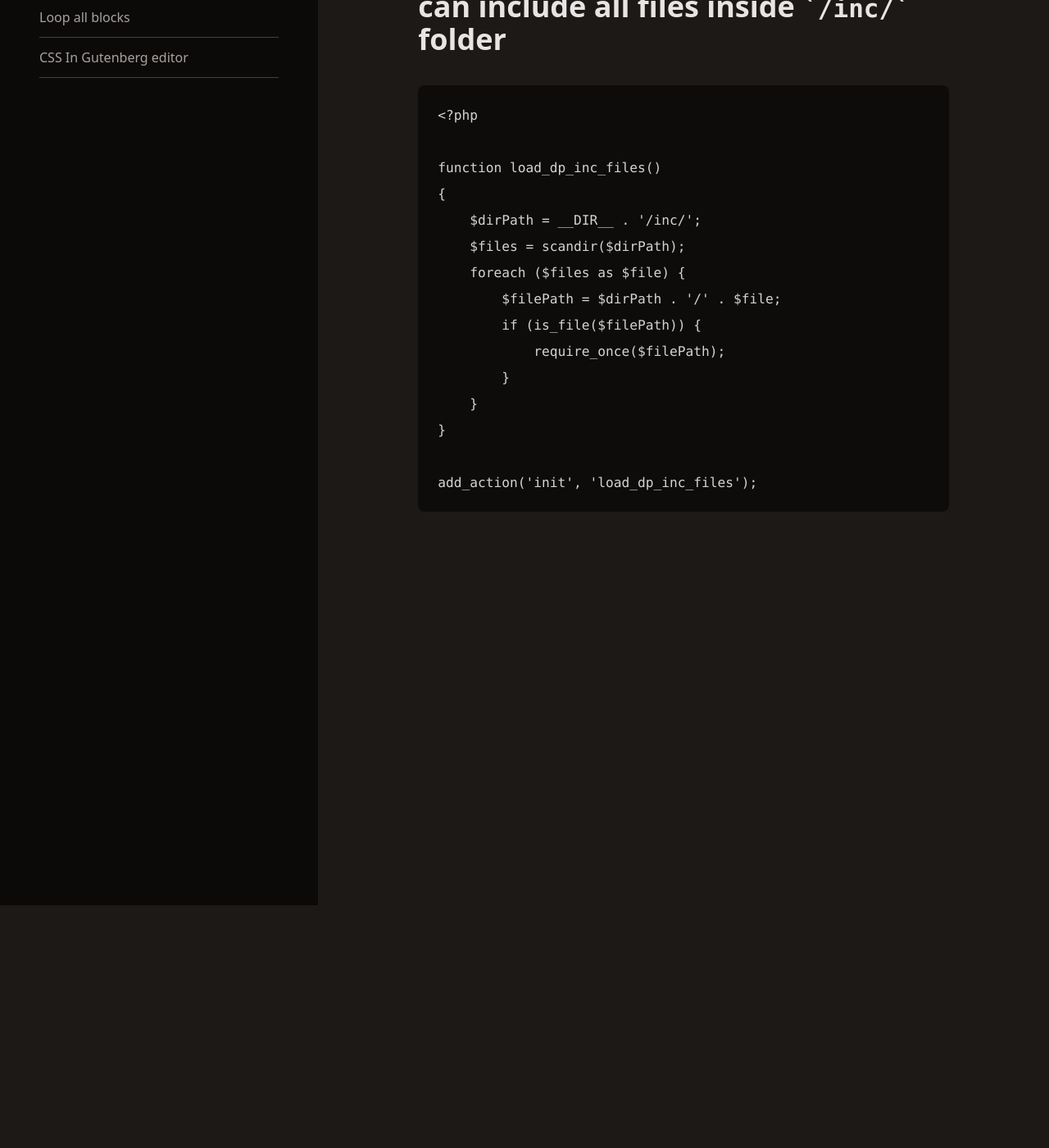
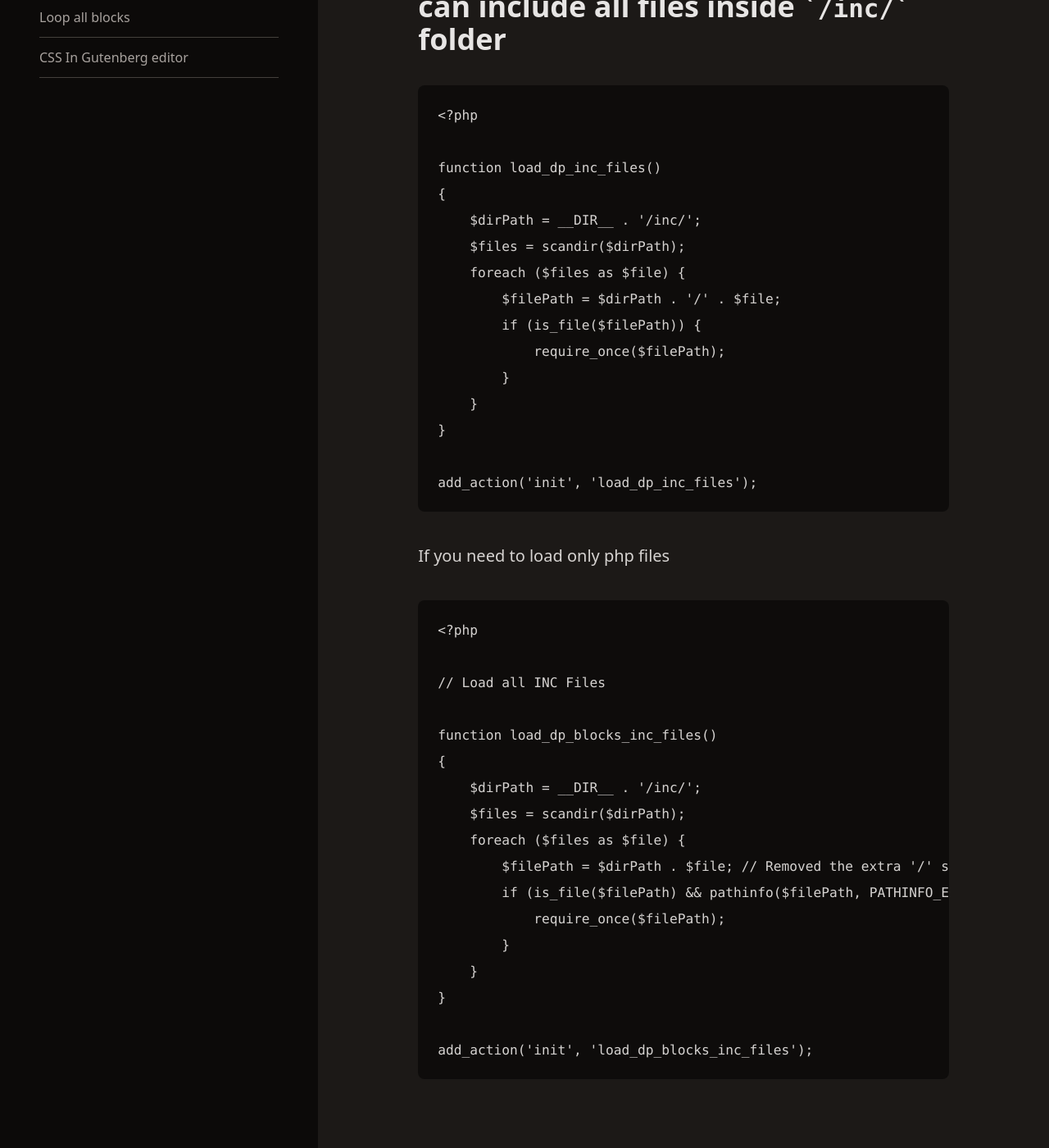
Before and after one commit to wpdevnotes/wpdevnotes, a Jekyll site: the page built from _posts/2023-09-29-loop-included-files.md, in a window 1280 px wide and 1400 px high, scrolled down 296 px. Shown: the whole window at 82% size. Built offline with Jekyll 4.4.1, drawn with Linux system fonts in a browser that asks for light colours.

Commit message:
Update 2023-09-29-loop-included-files.md

````diff
--- a/_posts/2023-09-29-loop-included-files.md
+++ b/_posts/2023-09-29-loop-included-files.md
@@ -23,3 +23,25 @@ function load_dp_inc_files()
 
 add_action('init', 'load_dp_inc_files');
 ```
+
+
+If you need to load only php files
+```php
+<?php
+
+// Load all INC Files
+
+function load_dp_blocks_inc_files()
+{
+    $dirPath = __DIR__ . '/inc/';
+    $files = scandir($dirPath);
+    foreach ($files as $file) {
+        $filePath = $dirPath . $file; // Removed the extra '/' since it's already in $dirPath
+        if (is_file($filePath) && pathinfo($filePath, PATHINFO_EXTENSION) === 'php') {
+            require_once($filePath);
+        }
+    }
+}
+
+add_action('init', 'load_dp_blocks_inc_files');
+```
````
